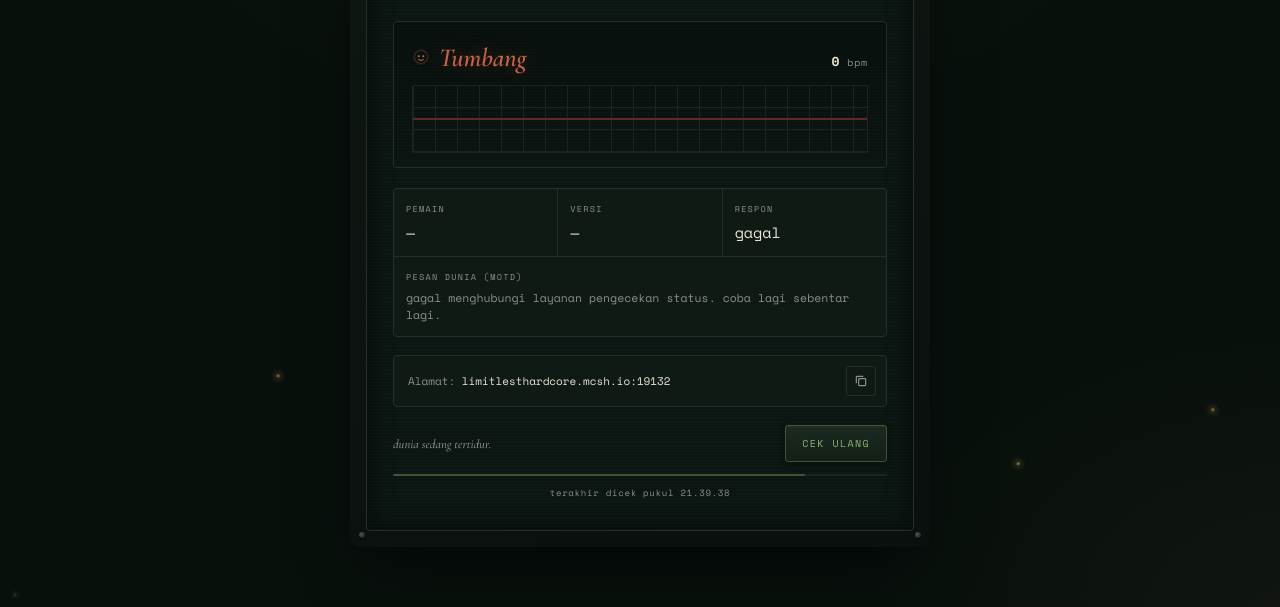
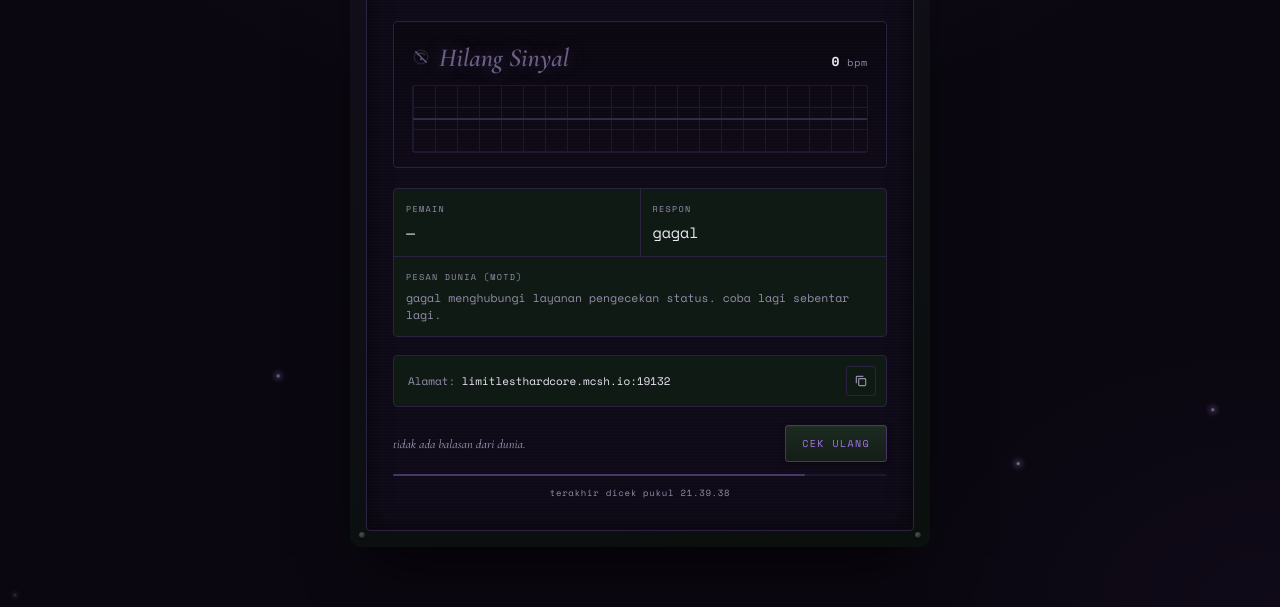
Before and after one commit to Zryx1/Minecraft-Status, a plain HTML site: page index.html in a window 1280 px wide. Shown: the part 193-800 px from the top of the page. Drawn offline with nearby package versions, Linux system fonts and the light colour scheme; no server answers.

Commit message:
Refactor styles and update status messages
Updated color variables and adjusted gradients for background. Removed version display and modified dead state text.

```diff
--- a/index.html
+++ b/index.html
@@ -8,27 +8,27 @@
 <link href="https://fonts.googleapis.com/css2?family=Cormorant+Garamond:ital,wght@0,500;0,600;1,500;1,600&family=Space+Mono:wght@400;700&display=swap" rel="stylesheet">
 <style>
   :root{
-    --bg:#08100c;
-    --bezel:#0f1713;
-    --screen:#0b1512;
-    --line:#233029;
-    --line-soft:#1a251f;
-    --bone:#e9e4d6;
-    --bone-dim:#8d9186;
-    --moss:#8bb572;
-    --moss-glow:rgba(139,181,114,0.45);
-    --moss-dim:#3f5535;
-    --rust:#c6614a;
-    --rust-glow:rgba(198,97,74,0.4);
-    --rust-dim:#5c2c22;
-    --amber:#d4a256;
+    --bg:#0a0710;
+    --bezel:#130d1c;
+    --screen:#0f0a17;
+    --line:#2b2140;
+    --line-soft:#1e1730;
+    --bone:#ece7f5;
+    --bone-dim:#948da8;
+    --moss:#a476e8;
+    --moss-glow:rgba(164,118,232,0.55);
+    --moss-dim:#4a3568;
+    --rust:#6b5f85;
+    --rust-glow:rgba(107,95,133,0.45);
+    --rust-dim:#332a48;
+    --amber:#c9a8f0;
   }
   *{box-sizing:border-box;}
   html,body{margin:0;padding:0;}
   body{
     background:
-      radial-gradient(ellipse 900px 500px at 50% 0%, rgba(139,181,114,0.06), transparent 65%),
-      radial-gradient(ellipse 700px 500px at 100% 100%, rgba(212,162,86,0.04), transparent 60%),
+      radial-gradient(ellipse 900px 500px at 50% 0%, rgba(164,118,232,0.09), transparent 65%),
+      radial-gradient(ellipse 700px 500px at 100% 100%, rgba(107,60,150,0.06), transparent 60%),
       var(--bg);
     color:var(--bone);
     font-family:'Space Mono', monospace;
@@ -210,7 +210,7 @@
 
   .stats{
     display:grid;
-    grid-template-columns:1fr 1fr 1fr;
+    grid-template-columns:1fr 1fr;
     gap:1px;
     background:var(--line);
     border:1px solid var(--line);
@@ -333,7 +333,6 @@
   @media (max-width:420px){
     .screen{ padding:24px 16px 18px; }
     h1{ font-size:27px; }
-    .stats{ grid-template-columns:1fr 1fr; }
     .status-word{ font-size:21px; }
   }
 
@@ -377,10 +376,6 @@
         <div class="v" id="playersVal">—</div>
       </div>
       <div class="stat">
-        <div class="k">Versi</div>
-        <div class="v" id="versionVal">—</div>
-      </div>
-      <div class="stat">
         <div class="k">Respon</div>
         <div class="v" id="pingVal">—</div>
       </div>
@@ -421,7 +416,6 @@
   const ecgPathEl = document.getElementById("ecgPath");
   const bpmLabelEl = document.getElementById("bpmLabel");
   const playersValEl = document.getElementById("playersVal");
-  const versionValEl = document.getElementById("versionVal");
   const pingValEl = document.getElementById("pingVal");
   const motdValEl = document.getElementById("motdVal");
   const epitaphEl = document.getElementById("epitaph");
@@ -436,13 +430,13 @@
   const HEART_ICON = `<circle cx="12" cy="12" r="9" stroke="currentColor" stroke-width="2" opacity="0.25"></circle>
     <path d="M12 19s-6.5-4.2-6.5-9.1C5.5 7.2 7.3 5.5 9.5 5.5c1.3 0 2.4.7 3 1.7.6-1 1.7-1.7 3-1.7 2.2 0 4 1.7 4 4.4C19.5 14.8 12 19 12 19z" fill="currentColor" stroke="none"></path>`;
   const SKULL_ICON = `<circle cx="12" cy="12" r="9" stroke="currentColor" stroke-width="2" opacity="0.25"></circle>
-    <circle cx="9" cy="11" r="1.4" fill="currentColor"></circle>
-    <circle cx="15" cy="11" r="1.4" fill="currentColor"></circle>
-    <path d="M9 15.5c1 1 5 1 6 0" stroke="currentColor" stroke-width="1.5" stroke-linecap="round"></path>`;
+    <path d="M7 9c3-2.5 7-2.5 10 0" stroke="currentColor" stroke-width="1.5" fill="none" stroke-linecap="round" opacity="0.5"></path>
+    <circle cx="12" cy="15" r="1.3" fill="currentColor"></circle>
+    <path d="M5 5l14 14" stroke="currentColor" stroke-width="1.6" stroke-linecap="round"></path>`;
   const PENDING_ICON = `<circle cx="12" cy="12" r="9" stroke="currentColor" stroke-width="2"></circle>`;
 
   const EPITAPHS_ALIVE = ["dunia masih berdenyut.", "belum ada yang jatuh malam ini.", "obor masih menyala.", "hidup, untuk saat ini."];
-  const EPITAPHS_DEAD = ["tak ada denyut yang tersisa.", "dunia sedang tertidur.", "sunyi. tak ada sinyal.", "layar mendatar."];
+  const EPITAPHS_DEAD = ["sinyal terputus di kegelapan.", "tidak ada balasan dari dunia.", "koneksi menghilang.", "diam. tak terjangkau."];
 
   function pick(arr){ return arr[Math.floor(Math.random() * arr.length)]; }
 
@@ -465,7 +459,7 @@
       recDot.style.boxShadow = "0 0 6px 1px var(--moss-glow)";
     } else if(state === "dead"){
       statusWordEl.classList.add("dead");
-      statusTextEl.textContent = "Tumbang";
+      statusTextEl.textContent = "Hilang Sinyal";
       statusIconEl.innerHTML = SKULL_ICON;
       ecgPathEl.classList.add("dead");
       ecgPathEl.setAttribute("d", DEAD_PATH);
@@ -514,21 +508,18 @@
         const max = data.players && typeof data.players.max === "number" ? data.players.max : "?";
         setState("alive", online);
         playersValEl.textContent = `${online} / ${max}`;
-        versionValEl.textContent = (data.version || "tidak diketahui").toString();
         pingValEl.textContent = `${elapsed} ms`;
         const motdLines = (data.motd && data.motd.clean) ? data.motd.clean.join(" ") : "(tidak ada pesan)";
         motdValEl.textContent = motdLines || "(tidak ada pesan)";
       } else {
         setState("dead");
         playersValEl.textContent = "—";
-        versionValEl.textContent = "—";
         pingValEl.textContent = `${elapsed} ms`;
         motdValEl.textContent = "server tidak merespons — kemungkinan sedang tidur karena tidak ada pemain (free tier).";
       }
     } catch(err){
       setState("dead");
       playersValEl.textContent = "—";
-      versionValEl.textContent = "—";
       pingValEl.textContent = "gagal";
       motdValEl.textContent = "gagal menghubungi layanan pengecekan status. coba lagi sebentar lagi.";
     } finally {
```
